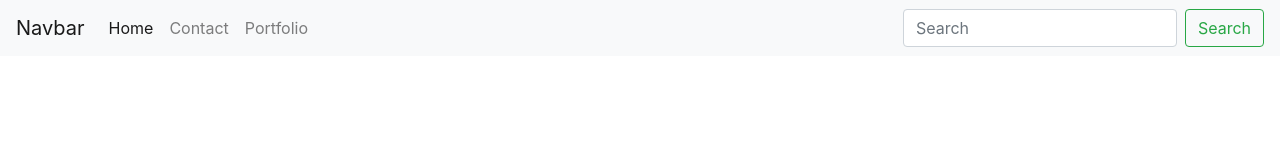
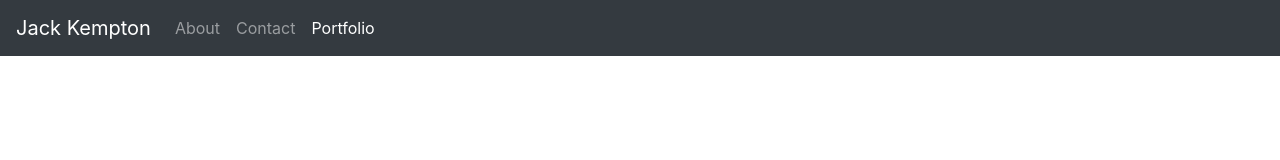
Before and after one commit to demouu/jackveryawesome, a plain HTML site: page portfolio.html in a window 1280 px wide. Drawn offline with nearby package versions, Linux system fonts and the light colour scheme.

Commit message:
navbar elements accurately resemble html documents

```diff
--- a/portfolio.html
+++ b/portfolio.html
@@ -20,28 +20,24 @@
 </head>
 
 <body>
-    <nav class="navbar navbar-expand-sm navbar-light bg-light">
-        <a class="navbar-brand" href="#">Navbar</a>
+    <nav class="navbar navbar-expand-sm navbar-dark bg-dark">
+        <a class="navbar-brand" href="#">Jack Kempton</a>
         <button class="navbar-toggler d-lg-none" type="button" data-toggle="collapse" data-target="#collapsibleNavId"
             aria-controls="collapsibleNavId" aria-expanded="false" aria-label="Toggle navigation">
             <span class="navbar-toggler-icon"></span>
         </button>
         <div class="collapse navbar-collapse" id="collapsibleNavId">
             <ul class="navbar-nav mr-auto mt-2 mt-lg-0">
-                <li class="nav-item active">
-                    <a class="nav-link" href="index.html">Home <span class="sr-only">(current)</span></a>
+                <li class="nav-item">
+                    <a class="nav-link" href="index.html">About </a>
                 </li>
                 <li class="nav-item">
-                    <a class="nav-link" href="contact.html">Contact</a>
+                    <a class="nav-link" href="contact.html">Contact </a>
                 </li>
-                <li class="nav-item">
-                    <a class="nav-link" href="portfolio.html">Portfolio</a>
+                <li class="nav-item active">
+                    <a class="nav-link" href="portfolio.html">Portfolio <span class="sr-only">(current)</span></a>
                 </li>
             </ul>
-            <form class="form-inline my-2 my-lg-0">
-                <input class="form-control mr-sm-2" type="text" placeholder="Search">
-                <button class="btn btn-outline-success my-2 my-sm-0" type="submit">Search</button>
-            </form>
         </div>
     </nav>
 </body>
```
Also changed, not shown: contact.html (+7 -11 lines), index.html (+6 -10 lines).
